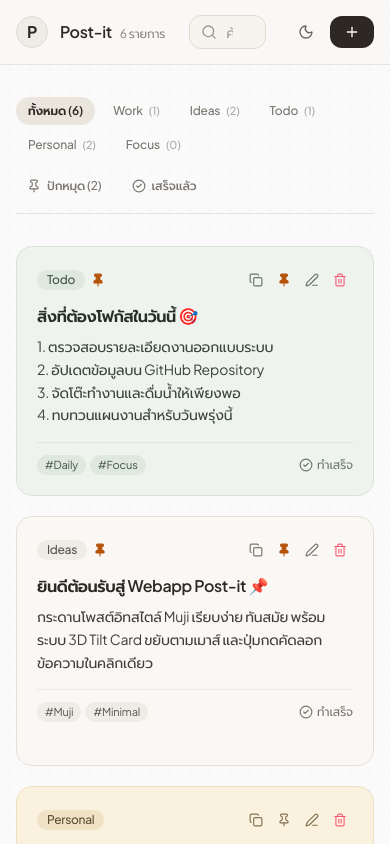
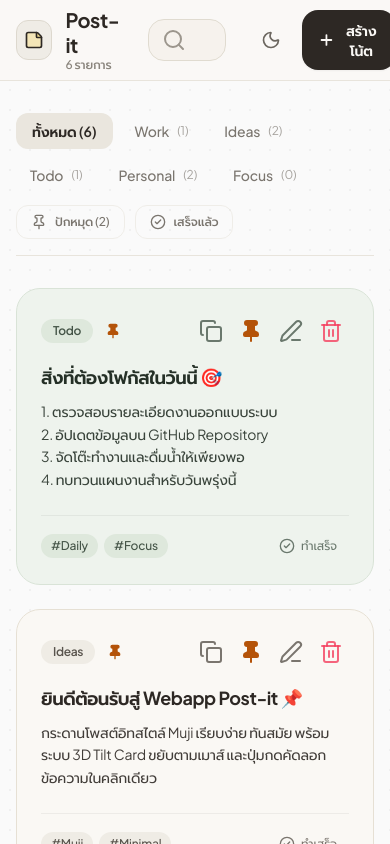
Before and after one commit to lukyeesu/Post-it, a React (Vite) app: page / in a window 390 px wide. Shown: the top 844 px of the page. Built offline with nearby package versions, Linux system fonts and the light colour scheme.

Commit message:
feat: enhance UI proportions, enlarge buttons, touch targets, and typography for better ergonomics

```diff
--- a/src/App.tsx
+++ b/src/App.tsx
@@ -192,9 +192,10 @@ export function App() {
     <div className="min-h-screen bg-muji-grid flex flex-col selection:bg-[#EAE6DE] selection:text-[#2D2824]">
 
       {/* Toast Notification (Minimalist Muji Style) */}
+      {/* Toast Notification (Comfortable pill) */}
       {toastMessage && (
-        <div className="fixed bottom-6 right-6 z-50 flex items-center gap-2 px-3.5 py-2.5 rounded-xl bg-[#2D2824] text-[#FAF8F5] dark:bg-[#ECE9E4] dark:text-[#1D1B1A] shadow-lg border border-black/10 dark:border-white/10 text-xs font-medium animate-slideUp">
-          <CheckCircle2 className="w-3.5 h-3.5 text-emerald-400 dark:text-emerald-600" />
+        <div className="fixed bottom-6 right-6 z-50 flex items-center gap-2.5 px-4 py-3 rounded-2xl bg-[#2D2824] text-[#FAF8F5] dark:bg-[#ECE9E4] dark:text-[#1D1B1A] shadow-xl border border-black/10 dark:border-white/10 text-sm font-medium animate-slideUp">
+          <CheckCircle2 className="w-4 h-4 text-emerald-400 dark:text-emerald-600 stroke-[2.5]" />
           <span>{toastMessage}</span>
         </div>
       )}
@@ -229,9 +230,9 @@ export function App() {
           pinnedCount={pinnedCount}
         />
 
-        {/* Post-it Notes Grid */}
+        {/* Post-it Notes Grid (3 Columns on Large Screens for Generous Card Width) */}
         {filteredNotes.length > 0 ? (
-          <div className="grid grid-cols-1 sm:grid-cols-2 md:grid-cols-3 lg:grid-cols-3 xl:grid-cols-4 gap-5 items-start">
+          <div className="grid grid-cols-1 md:grid-cols-2 lg:grid-cols-3 gap-6 sm:gap-7 items-start">
             {filteredNotes.map((note) => (
               <PostItCard
                 key={note.id}
@@ -245,30 +246,31 @@ export function App() {
           </div>
         ) : (
           /* Clean Empty State */
-          <div className="py-24 flex flex-col items-center justify-center text-center max-w-sm mx-auto">
-            <div className="w-12 h-12 rounded-2xl bg-[#EFECE6] dark:bg-[#262322] text-[#8A857D] dark:text-[#8C8780] flex items-center justify-center mb-3">
-              <StickyNote className="w-6 h-6 stroke-[1.5]" />
+          <div className="py-24 flex flex-col items-center justify-center text-center max-w-md mx-auto">
+            <div className="w-14 h-14 rounded-2xl bg-[#EFECE6] dark:bg-[#262322] text-[#8A857D] dark:text-[#8C8780] flex items-center justify-center mb-3.5 shadow-2xs">
+              <StickyNote className="w-7 h-7 stroke-[1.5]" />
             </div>
-            <h3 className="text-sm font-semibold text-[#2D2824] dark:text-[#ECE9E4] mb-1">
+            <h3 className="text-base font-bold text-[#2D2824] dark:text-[#ECE9E4] mb-1.5">
               ไม่พบโพสต์อิท
             </h3>
-            <p className="text-xs text-[#8A857D] dark:text-[#8C8780] mb-5 leading-relaxed">
+            <p className="text-sm text-[#8A857D] dark:text-[#8C8780] mb-6 leading-relaxed">
               {searchQuery
                 ? `ไม่มีข้อความที่ตรงกับ "${searchQuery}"`
-                : 'เริ่มต้นสร้างโพสต์อิทใหม่เพื่อบันทึกงานและความคิด'}
+                : 'เริ่มต้นสร้างโพสต์อิทใหม่เพื่อบันทึกงาน ไอเดีย และสิ่งที่ต้องทำ'}
             </p>
             <button
               onClick={() => {
                 setEditingNote(null);
                 setIsModalOpen(true);
               }}
-              className="flex items-center gap-1.5 px-3.5 py-2 rounded-xl text-xs font-medium bg-[#2D2824] hover:bg-[#1C1816] text-[#FAF8F5] dark:bg-[#ECE9E4] dark:text-[#1D1B1A] dark:hover:bg-[#FFFFFF] transition-colors"
+              className="flex items-center gap-2 px-5 py-2.5 rounded-2xl text-sm sm:text-base font-semibold bg-[#2D2824] hover:bg-[#1C1816] text-[#FAF8F5] dark:bg-[#ECE9E4] dark:text-[#1D1B1A] dark:hover:bg-[#FFFFFF] transition-all shadow-sm active:scale-95"
             >
-              <Plus className="w-3.5 h-3.5" />
+              <Plus className="w-4.5 h-4.5 stroke-[2.5]" />
               <span>สร้างโพสต์อิท</span>
             </button>
           </div>
         )}
+
 
       </main>
 
--- a/src/components/CategoryFilter.tsx
+++ b/src/components/CategoryFilter.tsx
@@ -28,16 +28,16 @@ export const CategoryFilter: React.FC<CategoryFilterProps> = ({
 }) => {
   return (
     <div className="w-full mb-8">
-      <div className="flex flex-wrap items-center justify-between gap-3 border-b border-[#E8E4DC] dark:border-[#33312E] pb-3">
+      <div className="flex flex-wrap items-center justify-between gap-3 sm:gap-4 border-b border-[#E8E4DC] dark:border-[#33312E] pb-4">
 
-        {/* Category Tabs (Minimalist Muji Style) */}
-        <div className="flex flex-wrap items-center gap-1.5">
+        {/* Category Tabs (Larger & More Readable) */}
+        <div className="flex flex-wrap items-center gap-2 sm:gap-2.5">
           <button
             onClick={() => onSelectCategory('All')}
-            className={`px-3 py-1.5 rounded-lg text-xs sm:text-sm font-medium transition-colors ${
+            className={`px-4 py-2 rounded-xl text-sm sm:text-base font-medium transition-all ${
               selectedCategory === 'All'
-                ? 'bg-[#EAE6DE] text-[#2D2824] dark:bg-[#2C2927] dark:text-[#ECE9E4] font-semibold'
-                : 'text-[#7A756E] dark:text-[#99948D] hover:text-[#2D2824] dark:hover:text-[#ECE9E4]'
+                ? 'bg-[#EAE6DE] text-[#2D2824] dark:bg-[#2C2927] dark:text-[#ECE9E4] font-semibold shadow-xs'
+                : 'text-[#7A756E] dark:text-[#99948D] hover:text-[#2D2824] dark:hover:text-[#ECE9E4] hover:bg-[#F2EFE9] dark:hover:bg-[#262322]'
             }`}
           >
             ทั้งหมด ({totalNotes})
@@ -50,42 +50,42 @@ export const CategoryFilter: React.FC<CategoryFilterProps> = ({
               <button
                 key={cat}
                 onClick={() => onSelectCategory(cat)}
-                className={`px-3 py-1.5 rounded-lg text-xs sm:text-sm font-medium flex items-center gap-1.5 transition-colors ${
+                className={`px-3.5 sm:px-4 py-2 rounded-xl text-sm sm:text-base font-medium flex items-center gap-2 transition-all ${
                   isSelected
-                    ? 'bg-[#EAE6DE] text-[#2D2824] dark:bg-[#2C2927] dark:text-[#ECE9E4] font-semibold'
-                    : 'text-[#7A756E] dark:text-[#99948D] hover:text-[#2D2824] dark:hover:text-[#ECE9E4]'
+                    ? 'bg-[#EAE6DE] text-[#2D2824] dark:bg-[#2C2927] dark:text-[#ECE9E4] font-semibold shadow-xs'
+                    : 'text-[#7A756E] dark:text-[#99948D] hover:text-[#2D2824] dark:hover:text-[#ECE9E4] hover:bg-[#F2EFE9] dark:hover:bg-[#262322]'
                 }`}
               >
                 <span>{cat}</span>
-                <span className="text-[11px] opacity-60">({count})</span>
+                <span className="text-xs sm:text-sm opacity-65 font-normal">({count})</span>
               </button>
             );
           })}
         </div>
 
-        {/* Quick Toggles */}
-        <div className="flex items-center gap-2 text-xs">
+        {/* Quick Toggles (Enlarged and touch-friendly) */}
+        <div className="flex items-center gap-2.5 text-xs sm:text-sm">
           <button
             onClick={onTogglePinnedOnly}
-            className={`flex items-center gap-1.5 px-2.5 py-1.5 rounded-lg font-medium border transition-colors ${
+            className={`flex items-center gap-2 px-3.5 py-2 rounded-xl font-medium border transition-all ${
               showPinnedOnly
-                ? 'bg-[#EAE6DE] text-[#2D2824] border-[#D4CEBF] dark:bg-[#2C2927] dark:text-[#ECE9E4] dark:border-[#443F3B]'
-                : 'text-[#7A756E] dark:text-[#99948D] border-transparent hover:bg-[#F2EFE9] dark:hover:bg-[#262322]'
+                ? 'bg-[#EAE6DE] text-[#2D2824] border-[#D4CEBF] dark:bg-[#2C2927] dark:text-[#ECE9E4] dark:border-[#443F3B] shadow-2xs'
+                : 'text-[#7A756E] dark:text-[#99948D] border-[#E8E4DC]/60 dark:border-[#33312E]/60 hover:bg-[#F2EFE9] dark:hover:bg-[#262322]'
             }`}
           >
-            <Pin className={`w-3.5 h-3.5 ${showPinnedOnly ? 'fill-current' : ''}`} />
+            <Pin className={`w-4 h-4 ${showPinnedOnly ? 'fill-current text-[#B45309] dark:text-[#D97706]' : ''}`} />
             <span>ปักหมุด ({pinnedCount})</span>
           </button>
 
           <button
             onClick={onToggleCompletedOnly}
-            className={`flex items-center gap-1.5 px-2.5 py-1.5 rounded-lg font-medium border transition-colors ${
+            className={`flex items-center gap-2 px-3.5 py-2 rounded-xl font-medium border transition-all ${
               showCompletedOnly
-                ? 'bg-[#EAE6DE] text-[#2D2824] border-[#D4CEBF] dark:bg-[#2C2927] dark:text-[#ECE9E4] dark:border-[#443F3B]'
-                : 'text-[#7A756E] dark:text-[#99948D] border-transparent hover:bg-[#F2EFE9] dark:hover:bg-[#262322]'
+                ? 'bg-[#EAE6DE] text-[#2D2824] border-[#D4CEBF] dark:bg-[#2C2927] dark:text-[#ECE9E4] dark:border-[#443F3B] shadow-2xs'
+                : 'text-[#7A756E] dark:text-[#99948D] border-[#E8E4DC]/60 dark:border-[#33312E]/60 hover:bg-[#F2EFE9] dark:hover:bg-[#262322]'
             }`}
           >
-            <CheckCircle2 className="w-3.5 h-3.5" />
+            <CheckCircle2 className={`w-4 h-4 ${showCompletedOnly ? 'text-emerald-600 dark:text-emerald-400' : ''}`} />
             <span>เสร็จแล้ว</span>
           </button>
         </div>
--- a/src/components/Navbar.tsx
+++ b/src/components/Navbar.tsx
@@ -4,7 +4,8 @@ import {
   Moon,
   Sun,
   Search,
-  X
+  X,
+  StickyNote
 } from 'lucide-react';
 
 interface NavbarProps {
@@ -26,63 +27,64 @@ export const Navbar: React.FC<NavbarProps> = ({
 }) => {
   return (
     <header className="sticky top-0 z-40 w-full backdrop-blur-md bg-[#FAF8F5]/90 dark:bg-[#1D1B1A]/90 border-b border-[#E8E4DC] dark:border-[#33312E] transition-colors">
-      <div className="max-w-6xl mx-auto px-4 sm:px-6 h-16 flex items-center justify-between gap-4">
+      <div className="max-w-6xl mx-auto px-4 sm:px-6 h-20 flex items-center justify-between gap-4 sm:gap-6">
 
-        {/* Minimalist Logo */}
-        <div className="flex items-center gap-3">
-          <div className="w-8 h-8 rounded-lg bg-[#EFECE6] dark:bg-[#2A2725] border border-[#DDD8CE] dark:border-[#3E3A36] flex items-center justify-center text-[#2D2824] dark:text-[#ECE9E4] shadow-xs">
-            <span className="text-base font-bold select-none">P</span>
+        {/* Brand & Logo (Enhanced proportions) */}
+        <div className="flex items-center gap-3.5 cursor-pointer select-none">
+          <div className="w-10 h-10 rounded-xl bg-[#EFECE6] dark:bg-[#2A2725] border border-[#DDD8CE] dark:border-[#3E3A36] flex items-center justify-center text-[#2D2824] dark:text-[#ECE9E4] shadow-xs">
+            <StickyNote className="w-5 h-5 stroke-[2] fill-amber-300/30" />
           </div>
-          <div className="flex items-baseline gap-2">
-            <h1 className="text-base font-semibold tracking-tight text-[#2D2824] dark:text-[#ECE9E4]">
+          <div className="flex flex-col sm:flex-row sm:items-baseline sm:gap-2.5">
+            <h1 className="text-xl font-bold tracking-tight text-[#2D2824] dark:text-[#ECE9E4] leading-tight">
               Post-it
             </h1>
-            <span className="text-xs text-[#8A857D] dark:text-[#8C8780] font-normal">
+            <span className="text-xs sm:text-sm text-[#8A857D] dark:text-[#8C8780] font-medium">
               {totalNotes} รายการ
             </span>
           </div>
         </div>
 
-        {/* Minimal Search Bar */}
-        <div className="flex-1 max-w-sm mx-2">
+        {/* Search Bar (Spacious and readable) */}
+        <div className="flex-1 max-w-md mx-2">
           <div className="relative w-full">
-            <Search className="absolute left-3 top-1/2 -translate-y-1/2 w-4 h-4 text-[#9C968D] dark:text-[#7A756E]" />
+            <Search className="absolute left-3.5 top-1/2 -translate-y-1/2 w-4.5 h-4.5 text-[#9C968D] dark:text-[#7A756E]" />
             <input
               type="text"
               value={searchQuery}
               onChange={(e) => onSearchChange(e.target.value)}
               placeholder="ค้นหาโน้ต, หัวข้อ, หรือแท็ก..."
-              className="w-full pl-9 pr-8 py-1.5 text-sm rounded-xl border border-[#E0DBD0] dark:border-[#363330] bg-[#F5F2EB]/60 dark:bg-[#262322] text-[#2D2824] dark:text-[#ECE9E4] placeholder-[#A39E95] dark:placeholder-[#6B665F] focus:outline-none focus:border-[#713F12]/40 dark:focus:border-[#A39E95]/40 transition-colors"
+              className="w-full pl-10 pr-9 py-2.5 text-sm sm:text-base rounded-2xl border border-[#E0DBD0] dark:border-[#363330] bg-[#F5F2EB]/80 dark:bg-[#262322] text-[#2D2824] dark:text-[#ECE9E4] placeholder-[#A39E95] dark:placeholder-[#6B665F] focus:outline-none focus:border-[#713F12]/50 dark:focus:border-[#A39E95]/50 transition-all shadow-2xs"
             />
             {searchQuery && (
               <button
                 onClick={() => onSearchChange('')}
-                className="absolute right-2.5 top-1/2 -translate-y-1/2 text-[#9C968D] hover:text-[#2D2824] dark:hover:text-[#ECE9E4]"
+                className="absolute right-3 top-1/2 -translate-y-1/2 p-1 text-[#9C968D] hover:text-[#2D2824] dark:hover:text-[#ECE9E4]"
+                title="ล้างข้อความค้นหา"
               >
-                <X className="w-3.5 h-3.5" />
+                <X className="w-4 h-4" />
               </button>
             )}
           </div>
         </div>
 
-        {/* Minimal Actions */}
-        <div className="flex items-center gap-2">
+        {/* Actions (Comfortable Touch Targets) */}
+        <div className="flex items-center gap-2.5 sm:gap-3">
           {/* Dark Mode Toggle */}
           <button
             onClick={onToggleDarkMode}
-            className="p-2 rounded-xl text-[#6B665F] dark:text-[#A39E95] hover:bg-[#EFECE6] dark:hover:bg-[#2A2725] transition-colors"
+            className="p-2.5 rounded-2xl text-[#6B665F] dark:text-[#A39E95] hover:bg-[#EFECE6] dark:hover:bg-[#2A2725] border border-transparent hover:border-[#E0DBD0] dark:hover:border-[#363330] transition-colors"
             title={darkMode ? 'สลับเป็นโหมดสว่าง' : 'สลับเป็นโหมดมืด'}
           >
-            {darkMode ? <Sun className="w-4 h-4 text-[#D4A373]" /> : <Moon className="w-4 h-4" />}
+            {darkMode ? <Sun className="w-5 h-5 text-[#D4A373]" /> : <Moon className="w-5 h-5" />}
           </button>
 
-          {/* New Note Button */}
+          {/* New Note Button (Larger & Satisfying) */}
           <button
             onClick={onOpenNewModal}
-            className="flex items-center gap-1.5 px-3.5 py-2 rounded-xl text-sm font-medium bg-[#2D2824] hover:bg-[#1C1816] text-[#FAF8F5] dark:bg-[#ECE9E4] dark:text-[#1D1B1A] dark:hover:bg-[#FFFFFF] transition-all shadow-xs active:scale-95"
+            className="flex items-center gap-2 px-4 sm:px-5 py-2.5 rounded-2xl text-sm sm:text-base font-semibold bg-[#2D2824] hover:bg-[#1C1816] text-[#FAF8F5] dark:bg-[#ECE9E4] dark:text-[#1D1B1A] dark:hover:bg-[#FFFFFF] transition-all shadow-sm active:scale-95"
           >
-            <Plus className="w-4 h-4 stroke-[2]" />
-            <span className="hidden xs:inline">สร้างโน้ต</span>
+            <Plus className="w-4.5 h-4.5 stroke-[2.5]" />
+            <span>สร้างโน้ต</span>
           </button>
         </div>
 
--- a/src/components/PostItCard.tsx
+++ b/src/components/PostItCard.tsx
@@ -35,7 +35,7 @@ const mujiThemes: Record<string, {
     textColor: 'text-[#2D2824] dark:text-[#ECE9E4]',
     mutedText: 'text-[#7A756E] dark:text-[#9E9990]',
     tagBg: 'bg-[#EFECE5] text-[#59544D] dark:bg-[#2F2C2A] dark:text-[#C4C0B8]',
-    spotlight: 'rgba(255, 255, 255, 0.4)',
+    spotlight: 'rgba(255, 255, 255, 0.45)',
   },
   kraft: {
     bg: 'bg-[#F3EADB] dark:bg-[#2A241F]',
@@ -43,7 +43,7 @@ const mujiThemes: Record<string, {
     textColor: 'text-[#2E271F] dark:text-[#EFE7DC]',
     mutedText: 'text-[#7D6F5E] dark:text-[#A89A8A]',
     tagBg: 'bg-[#E5D9C5] text-[#594B3C] dark:bg-[#382F28] dark:text-[#D1C3B2]',
-    spotlight: 'rgba(255, 255, 255, 0.35)',
+    spotlight: 'rgba(255, 255, 255, 0.4)',
   },
   sage: {
     bg: 'bg-[#EEF3ED] dark:bg-[#202521]',
@@ -51,7 +51,7 @@ const mujiThemes: Record<string, {
     textColor: 'text-[#242F26] dark:text-[#E4EBE5]',
     mutedText: 'text-[#6A786D] dark:text-[#90A193]',
     tagBg: 'bg-[#DEE8DC] text-[#445447] dark:bg-[#2C352E] dark:text-[#B6C7B9]',
-    spotlight: 'rgba(255, 255, 255, 0.4)',
+    spotlight: 'rgba(255, 255, 255, 0.45)',
   },
   sky: {
     bg: 'bg-[#EEF3F7] dark:bg-[#1E2428]',
@@ -59,7 +59,7 @@ const mujiThemes: Record<string, {
     textColor: 'text-[#202B33] dark:text-[#E3EBF0]',
     mutedText: 'text-[#6B7985] dark:text-[#91A2B0]',
     tagBg: 'bg-[#DEE7EE] text-[#425260] dark:bg-[#2A343B] dark:text-[#B7C7D4]',
-    spotlight: 'rgba(255, 255, 255, 0.4)',
+    spotlight: 'rgba(255, 255, 255, 0.45)',
   },
   clay: {
     bg: 'bg-[#F7EBE8] dark:bg-[#2A2120]',
@@ -67,7 +67,7 @@ const mujiThemes: Record<string, {
     textColor: 'text-[#332220] dark:text-[#EFE5E3]',
     mutedText: 'text-[#856A67] dark:text-[#B0928E]',
     tagBg: 'bg-[#EAD9D5] text-[#5E4441] dark:bg-[#382A28] dark:text-[#D4BCB8]',
-    spotlight: 'rgba(255, 255, 255, 0.35)',
+    spotlight: 'rgba(255, 255, 255, 0.4)',
   },
   ochre: {
     bg: 'bg-[#FAF2DF] dark:bg-[#29241B]',
@@ -75,7 +75,7 @@ const mujiThemes: Record<string, {
     textColor: 'text-[#332917] dark:text-[#EFE5D0]',
     mutedText: 'text-[#857352] dark:text-[#AB9A78]',
     tagBg: 'bg-[#EFE2C5] text-[#5E4F32] dark:bg-[#383021] dark:text-[#D1C3A3]',
-    spotlight: 'rgba(255, 255, 255, 0.4)',
+    spotlight: 'rgba(255, 255, 255, 0.45)',
   },
   charcoal: {
     bg: 'bg-[#2D2926] dark:bg-[#1A1817]',
@@ -83,11 +83,10 @@ const mujiThemes: Record<string, {
     textColor: 'text-[#FAF8F5] dark:text-[#ECE9E4]',
     mutedText: 'text-[#A39D96] dark:text-[#807B75]',
     tagBg: 'bg-[#3E3835] text-[#D4CEC7] dark:bg-[#262322] dark:text-[#B5AFA8]',
-    spotlight: 'rgba(255, 255, 255, 0.15)',
+    spotlight: 'rgba(255, 255, 255, 0.2)',
   },
 };
 
-// Map legacy color names to Muji palette
 function resolveTheme(color: string) {
   if (mujiThemes[color]) return mujiThemes[color];
   if (color === 'yellow' || color === 'orange') return mujiThemes.ochre;
@@ -125,9 +124,9 @@ export const PostItCard: React.FC<PostItCardProps> = ({
     e.stopPropagation();
     if (!note.isCompleted) {
       confetti({
-        particleCount: 25,
-        spread: 45,
-        origin: { y: 0.85 },
+        particleCount: 30,
+        spread: 50,
+        origin: { y: 0.8 },
       });
     }
     onToggleComplete(note.id);
@@ -140,108 +139,108 @@ export const PostItCard: React.FC<PostItCardProps> = ({
 
   return (
     <TiltSpotlightCard
-      maxTilt={8}
+      maxTilt={7}
       spotlightColor={theme.spotlight}
-      className={`border rounded-2xl p-5 shadow-xs hover:shadow-md transition-shadow flex flex-col justify-between min-h-[250px] ${theme.bg} ${theme.border}`}
+      className={`border rounded-3xl p-6 sm:p-7 shadow-xs hover:shadow-lg transition-all flex flex-col justify-between min-h-[290px] sm:min-h-[320px] ${theme.bg} ${theme.border}`}
     >
       <div>
-        {/* Top Header: Category & Actions */}
-        <div className="flex items-center justify-between gap-2 mb-3">
-          <div className="flex items-center gap-1.5">
-            <span className={`text-xs font-medium px-2.5 py-0.5 rounded-full tracking-tight ${theme.tagBg}`}>
+        {/* Top Header: Category & Action Buttons */}
+        <div className="flex items-center justify-between gap-3 mb-4">
+          <div className="flex items-center gap-2">
+            <span className={`text-xs sm:text-sm font-semibold px-3 py-1 rounded-xl tracking-tight ${theme.tagBg}`}>
               {note.category}
             </span>
             {note.isPinned && (
-              <span title="ปักหมุดไว้บนสุด">
-                <Pin className="w-3.5 h-3.5 fill-[#B45309] text-[#B45309] dark:fill-[#D97706] dark:text-[#D97706]" />
+              <span title="ปักหมุดไว้บนสุด" className="p-1">
+                <Pin className="w-4 h-4 fill-[#B45309] text-[#B45309] dark:fill-[#D97706] dark:text-[#D97706]" />
               </span>
             )}
           </div>
 
-          {/* Minimal Action Toolbar */}
-          <div className="flex items-center gap-0.5">
+          {/* Action Toolbar (Comfortable 36px touch targets) */}
+          <div className="flex items-center gap-1">
             {/* One-click Copy Button */}
             <button
               onClick={handleCopy}
-              className={`p-1.5 rounded-lg transition-all ${
+              className={`w-9 h-9 rounded-xl flex items-center justify-center transition-all ${
                 copied
-                  ? 'bg-emerald-100 text-emerald-700 dark:bg-emerald-950/60 dark:text-emerald-300'
+                  ? 'bg-emerald-100 text-emerald-700 dark:bg-emerald-950 dark:text-emerald-300 font-bold scale-105'
                   : 'hover:bg-black/5 dark:hover:bg-white/10 ' + theme.mutedText
               }`}
               title="คัดลอกข้อความในคลิกเดียว"
             >
-              {copied ? <Check className="w-3.5 h-3.5" /> : <Copy className="w-3.5 h-3.5" />}
+              {copied ? <Check className="w-4.5 h-4.5 stroke-[2.5]" /> : <Copy className="w-4.5 h-4.5" />}
             </button>
 
             {/* Pin Toggle */}
             <button
               onClick={() => onTogglePin(note.id)}
-              className={`p-1.5 rounded-lg hover:bg-black/5 dark:hover:bg-white/10 transition-colors ${
+              className={`w-9 h-9 rounded-xl flex items-center justify-center hover:bg-black/5 dark:hover:bg-white/10 transition-colors ${
                 note.isPinned ? 'text-[#B45309] dark:text-[#D97706]' : theme.mutedText
               }`}
               title={note.isPinned ? "ถอนหมุด" : "ปักหมุด"}
             >
-              <Pin className={`w-3.5 h-3.5 ${note.isPinned ? 'fill-current' : ''}`} />
+              <Pin className={`w-4.5 h-4.5 ${note.isPinned ? 'fill-current' : ''}`} />
             </button>
 
             {/* Edit */}
             <button
               onClick={() => onEdit(note)}
-              className={`p-1.5 rounded-lg hover:bg-black/5 dark:hover:bg-white/10 transition-colors ${theme.mutedText}`}
+              className={`w-9 h-9 rounded-xl flex items-center justify-center hover:bg-black/5 dark:hover:bg-white/10 transition-colors ${theme.mutedText}`}
               title="แก้ไข"
             >
-              <Edit3 className="w-3.5 h-3.5" />
+              <Edit3 className="w-4.5 h-4.5" />
             </button>
 
             {/* Delete */}
             <button
               onClick={() => onDelete(note.id)}
-              className="p-1.5 rounded-lg hover:bg-rose-500/10 text-rose-500/80 hover:text-rose-600 transition-colors"
+              className="w-9 h-9 rounded-xl flex items-center justify-center hover:bg-rose-500/10 text-rose-500/80 hover:text-rose-600 transition-colors"
               title="ลบ"
             >
-              <Trash2 className="w-3.5 h-3.5" />
+              <Trash2 className="w-4.5 h-4.5" />
             </button>
           </div>
         </div>
 
-        {/* Note Title (Clean modern typography) */}
-        <h3 className={`font-semibold text-base mb-2 leading-snug tracking-tight ${theme.textColor}`}>
+        {/* Note Title (Prominent and clear) */}
+        <h3 className={`font-bold text-lg sm:text-xl mb-2.5 leading-snug tracking-tight ${theme.textColor}`}>
           {note.title}
         </h3>
 
-        {/* Note Body (Crisp, highly legible Thai/English font) */}
-        <p className={`text-sm leading-relaxed whitespace-pre-line break-words ${theme.textColor} ${note.isCompleted ? 'line-through opacity-40' : 'opacity-90'}`}>
+        {/* Note Body (Larger, highly readable font with comfortable line height) */}
+        <p className={`text-sm sm:text-base leading-relaxed whitespace-pre-line break-words ${theme.textColor} ${note.isCompleted ? 'line-through opacity-40' : 'opacity-90'}`}>
           {note.content}
         </p>
       </div>
 
-      {/* Card Footer */}
-      <div className="mt-4 pt-3 border-t border-black/5 dark:border-white/5 flex items-center justify-between gap-2 text-xs">
+      {/* Card Footer: Date, Tags & Complete Toggle */}
+      <div className="mt-6 pt-4 border-t border-black/5 dark:border-white/5 flex items-center justify-between gap-3 text-xs sm:text-sm">
         {/* Tags / Date */}
-        <div className="flex flex-wrap items-center gap-1">
+        <div className="flex flex-wrap items-center gap-1.5">
           {note.tags && note.tags.length > 0 ? (
             note.tags.map((tag) => (
-              <span key={tag} className={`text-[11px] px-2 py-0.5 rounded-md ${theme.tagBg}`}>
+              <span key={tag} className={`text-xs px-2.5 py-1 rounded-lg font-medium ${theme.tagBg}`}>
                 #{tag}
               </span>
             ))
           ) : (
-            <span className={`text-[11px] flex items-center gap-1 ${theme.mutedText}`}>
-              <Calendar className="w-3 h-3" /> {formattedDate}
+            <span className={`text-xs flex items-center gap-1.5 ${theme.mutedText}`}>
+              <Calendar className="w-3.5 h-3.5" /> {formattedDate}
             </span>
           )}
         </div>
 
-        {/* Complete Toggle */}
+        {/* Complete Toggle (Bigger button) */}
         <button
           onClick={handleCompleteWithConfetti}
-          className={`flex items-center gap-1 text-xs transition-colors ${
+          className={`flex items-center gap-1.5 px-3 py-1.5 rounded-xl transition-all ${
             note.isCompleted
-              ? 'text-emerald-600 dark:text-emerald-400 font-medium'
-              : theme.mutedText + ' hover:text-[#2D2824] dark:hover:text-[#ECE9E4]'
+              ? 'text-emerald-700 dark:text-emerald-300 bg-emerald-50 dark:bg-emerald-950/40 font-semibold'
+              : theme.mutedText + ' hover:bg-black/5 dark:hover:bg-white/5 hover:text-[#2D2824] dark:hover:text-[#ECE9E4]'
           }`}
         >
-          <CheckCircle2 className={`w-3.5 h-3.5 ${note.isCompleted ? 'fill-emerald-100 dark:fill-emerald-950' : ''}`} />
+          <CheckCircle2 className={`w-4 h-4 ${note.isCompleted ? 'fill-emerald-200 dark:fill-emerald-800' : ''}`} />
           <span>{note.isCompleted ? 'เสร็จสิ้น' : 'ทำเสร็จ'}</span>
         </button>
       </div>
```
Also changed, not shown: src/components/PostItModal.tsx (+37 -37 lines).
